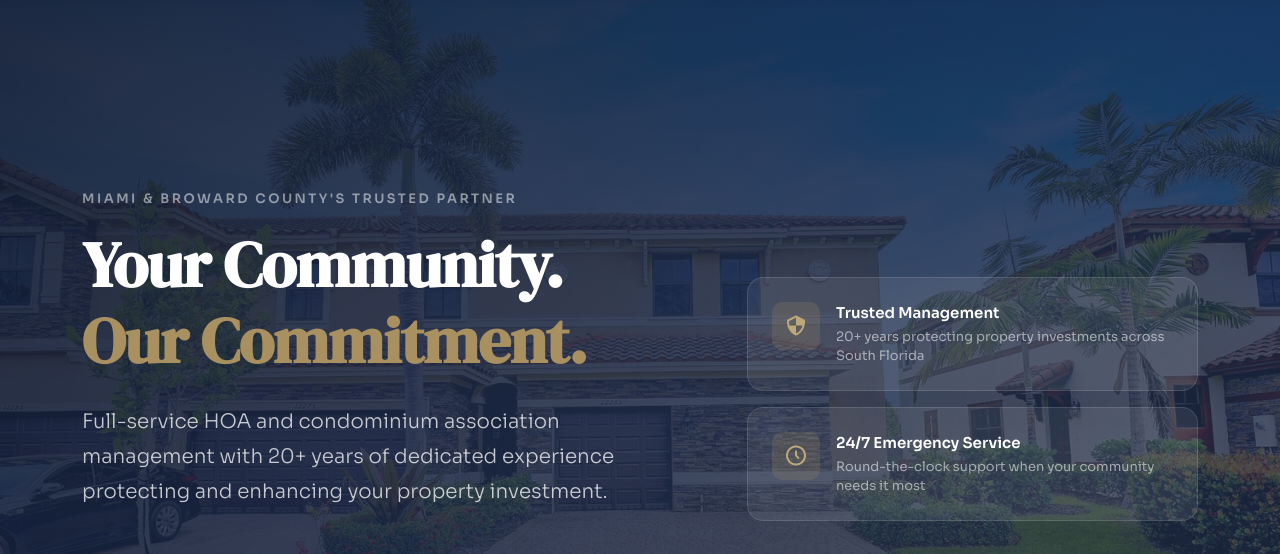
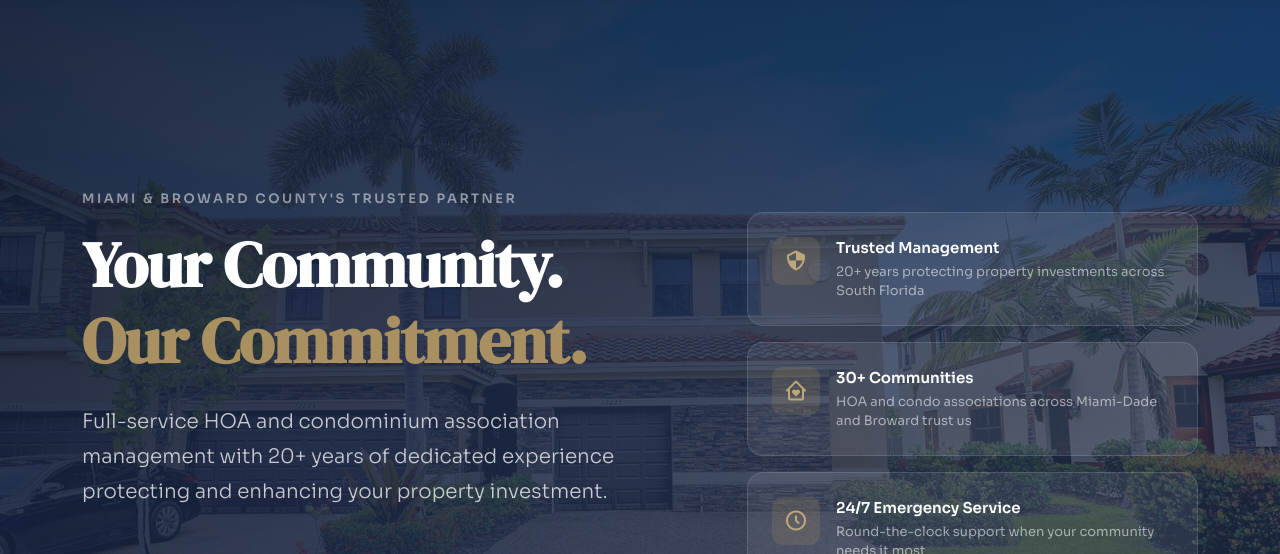
Before and after one commit to fhern077/aspmg-web, a plain HTML site: page index.html in a window 1280 px wide. Shown: the part 213-767 px from the top of the page. Drawn offline with nearby package versions, Linux system fonts and the light colour scheme.

Commit message:
Add 30+ Communities hero card on desktop with EN/ES translations
Co-Authored-By: Claude Opus 4.6 <noreply@anthropic.com>

```diff
--- a/index.html
+++ b/index.html
@@ -174,6 +174,13 @@
                             <div>
                                 <h6 data-i18n="hero.card1_title">Trusted Management</h6>
                                 <p data-i18n="hero.card1_desc">20+ years protecting property investments across South Florida</p>
+                            </div>
+                        </div>
+                        <div class="hero-card">
+                            <div class="hero-card-icon"><i class='bx bx-home-heart'></i></div>
+                            <div>
+                                <h6 data-i18n="hero.card2_title">30+ Communities</h6>
+                                <p data-i18n="hero.card2_desc">HOA and condo associations across Miami-Dade and Broward trust us</p>
                             </div>
                         </div>
                         <div class="hero-card">
--- a/js/i18n.js
+++ b/js/i18n.js
@@ -41,6 +41,8 @@
             'hero.cta_services': 'Our Services',
             'hero.card1_title': 'Trusted Management',
             'hero.card1_desc': '20+ years protecting property investments across South Florida',
+            'hero.card2_title': '30+ Communities',
+            'hero.card2_desc': 'HOA and condo associations across Miami-Dade and Broward trust us',
             'hero.card3_title': '24/7 Emergency Service',
             'hero.card3_desc': 'Round-the-clock support when your community needs it most',
 
@@ -215,6 +217,8 @@
             'hero.cta_services': 'Nuestros Servicios',
             'hero.card1_title': 'Administraci\u00f3n de Confianza',
             'hero.card1_desc': 'M\u00e1s de 20 a\u00f1os cuidando inversiones inmobiliarias en el sur de la Florida',
+            'hero.card2_title': '30+ Comunidades',
+            'hero.card2_desc': 'Asociaciones HOA y condominios en Miami-Dade y Broward conf\u00edan en nosotros',
             'hero.card3_title': 'Emergencias 24/7',
             'hero.card3_desc': 'Estamos a su disposici\u00f3n las 24 horas cuando su comunidad m\u00e1s lo necesita',
 
```
